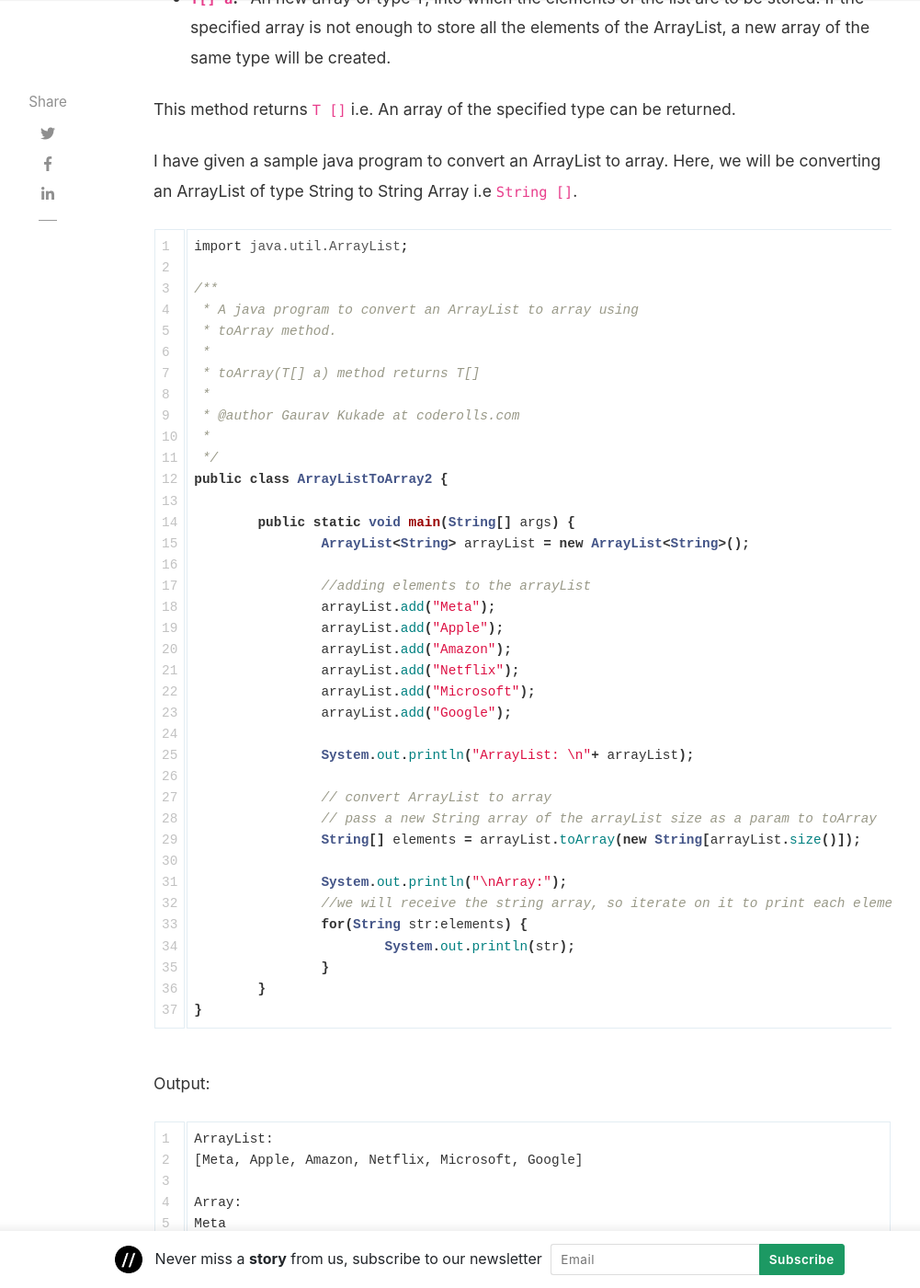
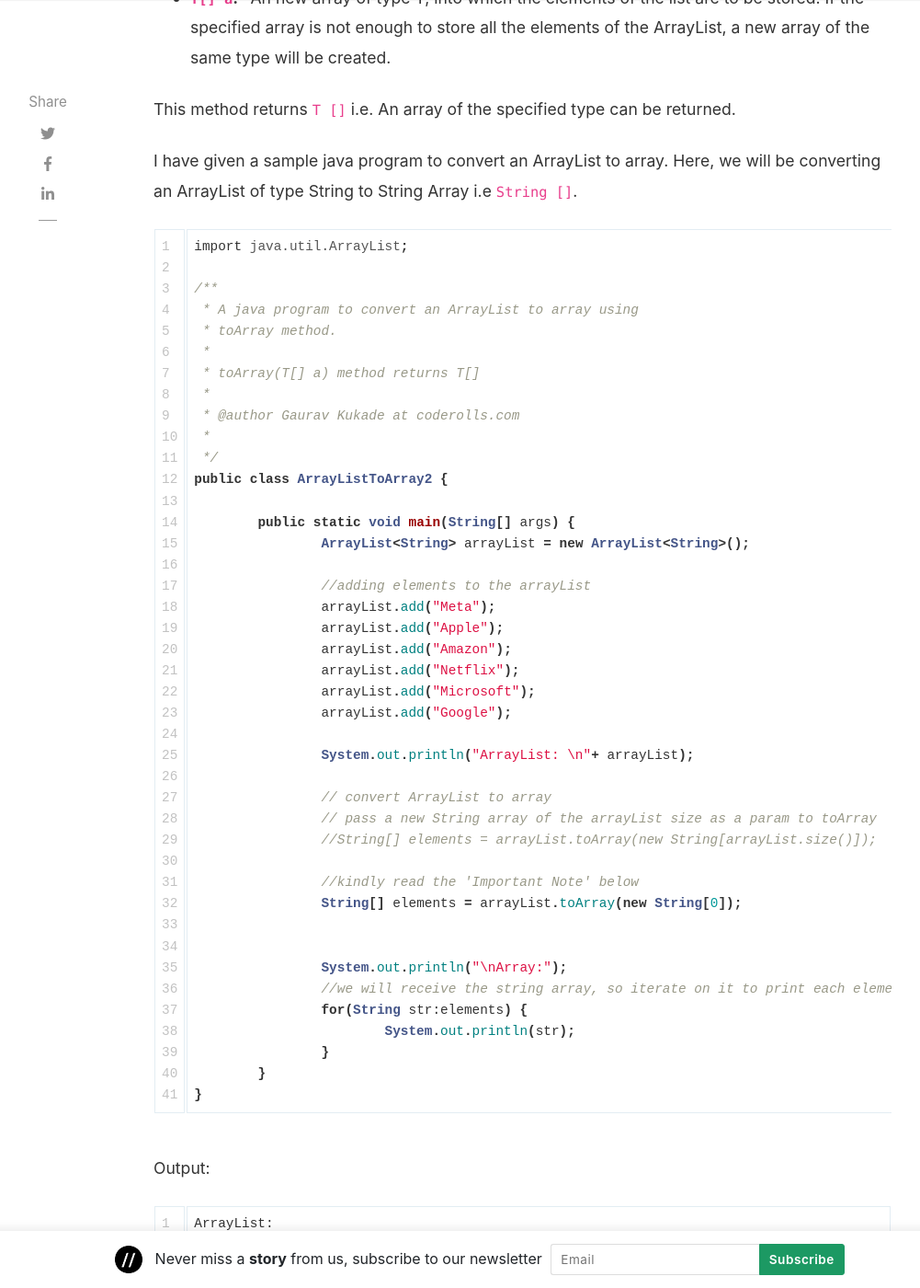
Before and after one commit to coderolls/coderolls-blog, a Jekyll site: the page built from _posts/collections/arraylist/2021-12-14-convert-arraylist-to-array.md, in a window 1280 px wide and 1400 px high, scrolled down 3134 px. Shown: the whole window at 92% size, without its empty margins (118-1119 px from the left). Built offline with Jekyll 4.4.1, drawn with Linux system fonts in a browser that asks for light colours; nearby versions of some CDN libraries; comment, search, counter and statistics services are not loaded; some of the changed text lies outside the part shown.

Commit message:
Update a blogpost -convert an arraylist to array

````diff
--- a/_posts/collections/arraylist/2021-12-14-convert-arraylist-to-array.md
+++ b/_posts/collections/arraylist/2021-12-14-convert-arraylist-to-array.md
@@ -135,7 +135,11 @@ public class ArrayListToArray2 {
 
 		// convert ArrayList to array
 		// pass a new String array of the arrayList size as a param to toArray
-		String[] elements = arrayList.toArray(new String[arrayList.size()]);
+		//String[] elements = arrayList.toArray(new String[arrayList.size()]);
+
+		//kindly read the 'Important Note' below
+		String[] elements = arrayList.toArray(new String[0]);
+
 
 		System.out.println("\nArray:");
 		//we will receive the string array, so iterate on it to print each element
@@ -159,6 +163,9 @@ Microsoft
 Google
 ```
 
+### Important Note: The code above used new String[arrayList.size()] as a paramter to a `toArray()` method. However, [this blogpost from Aleksey Shipilёv](https://shipilev.net/blog/2016/arrays-wisdom-ancients/) reveals that due to JVM optimizations, using new String[0] is better now.
+
+
 ## Conclusion
 
 We can convert an ArrayList to Array in Java using the `toArray()` method.
````
